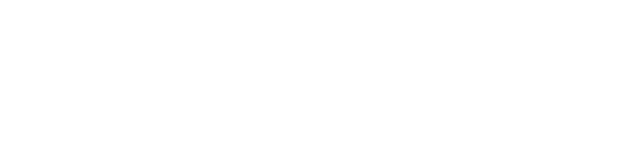
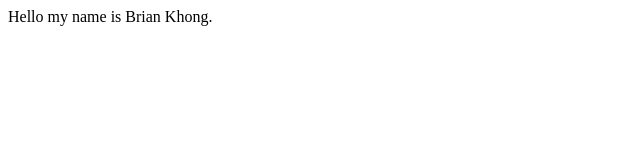
Before and after one commit to BrianKhong-BK/portfolio-project, a website: page index.html in a window 1280 px wide. Shown: the whole page, without its empty margins (0-640 px from the left). Drawn offline with Linux system fonts and the light colour scheme.

Commit message:
Add intro text

```diff
--- a/index.html
+++ b/index.html
@@ -8,6 +8,7 @@
   </head>
 
   <body>
+    Hello my name is Brian Khong.
     <script src="script.js"></script>
   </body>
 </html>
```
